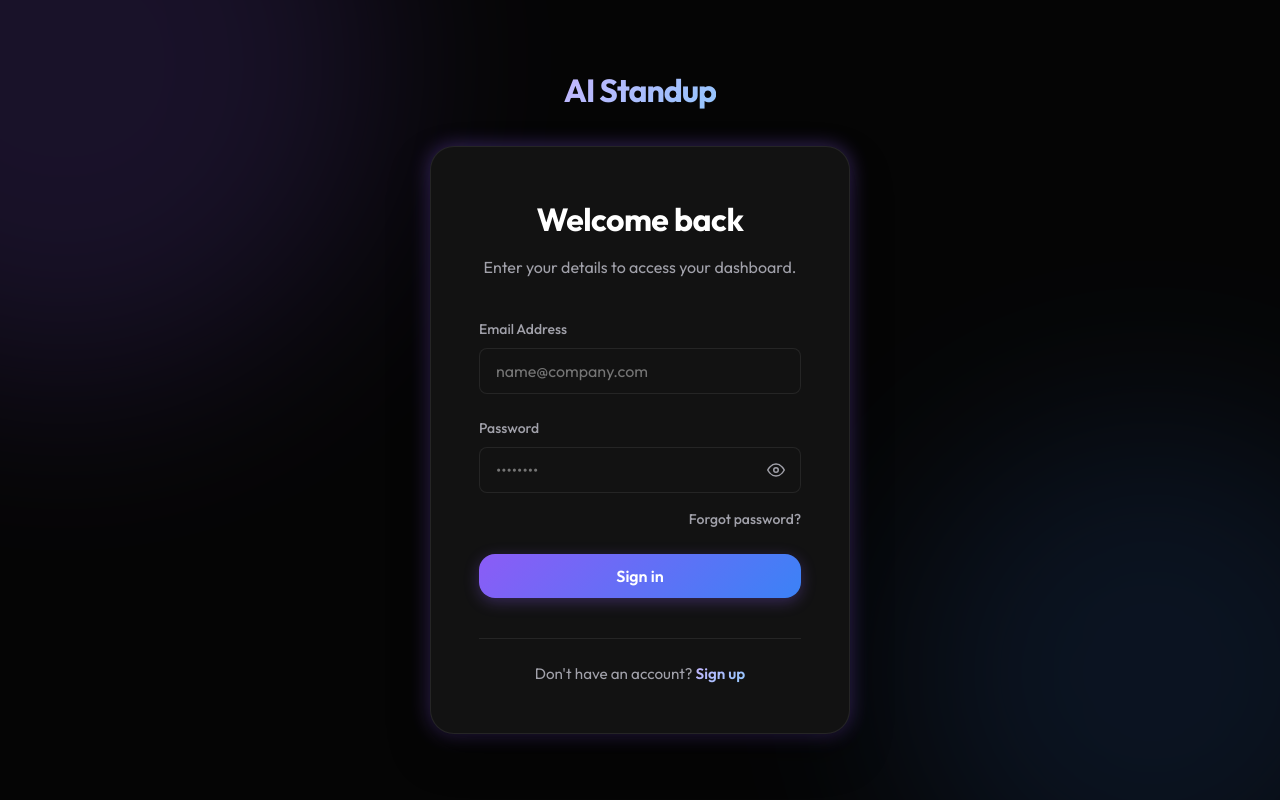
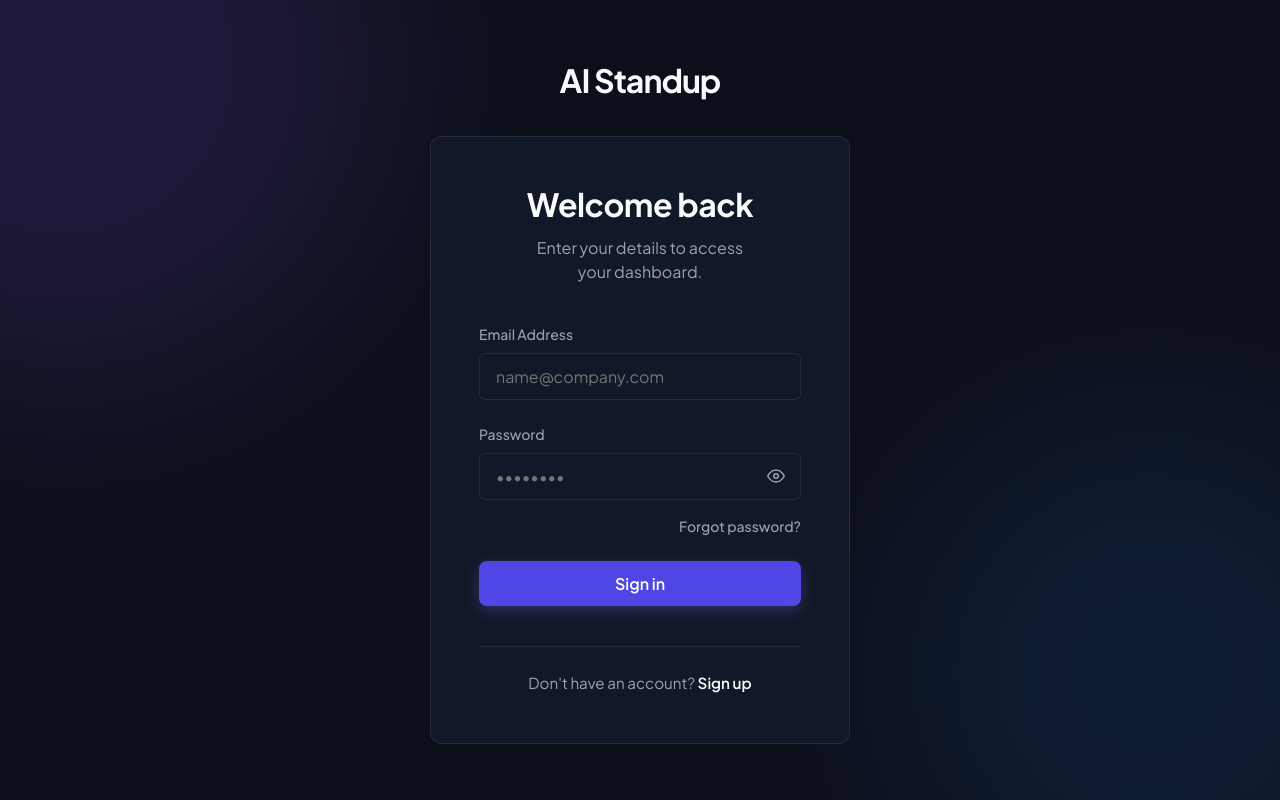
Before and after one commit to rohandev19/ai-standup, a Next.js app in the folder apps/web/: page /login in a window 1280 px wide. Built offline with nearby package versions, Linux system fonts and the light colour scheme; no server answers.

Commit message:
style(web): replace design tokens and add focus/reduced-motion globals

```diff
--- a/apps/web/src/app/globals.css
+++ b/apps/web/src/app/globals.css
@@ -1,33 +1,102 @@
-@import url('https://fonts.googleapis.com/css2?family=Outfit:wght@300;400;500;600;700&display=swap');
+:root {
+  /* ==========================================================================
+     1. COLOR SYSTEM (Tone Step Hierarchy & Restrained Palette)
+     ========================================================================== */
 
-:root {
-  /* Core Colors */
-  --bg-primary: #050505;
-  --bg-secondary: #121212;
-  --bg-glass: rgba(255, 255, 255, 0.03);
-  --bg-glass-hover: rgba(255, 255, 255, 0.08);
+  /* Neutral Surfaces: Step-based depth (slate/zinc) */
+  --surface-0: #0b0f19;
+  --surface-1: #111827;
+  --surface-2: #1f2937;
+  --surface-3: #374151;
 
-  --text-primary: #ffffff;
-  --text-secondary: #a1a1aa;
+  --bg-primary: var(--surface-0);
+  --bg-secondary: var(--surface-1);
 
-  /* Brand Gradients (Neon Purple/Blue) */
-  --accent-primary: #8b5cf6;
+  /* Typography Colors */
+  --text-primary: #f9fafb;
+  --text-secondary: #9ca3af;
+  --text-muted: #6b7280;
+
+  /* Accent (High-contrast, restrained solid — no gradient glow) */
+  --accent: #4f46e5;
+  --accent-hover: #4338ca;
+  --accent-subtle: rgba(79, 70, 229, 0.12);
+  --accent-primary: var(--accent);
   --accent-secondary: #3b82f6;
-  --gradient-glow: linear-gradient(135deg, #8b5cf6 0%, #3b82f6 100%);
-  --gradient-text: linear-gradient(135deg, #c4b5fd 0%, #93c5fd 100%);
+
+  /* Shared Status Colors (Must be identical across Dashboard, History, Email) */
+  --status-submitted: #10b981;
+  --status-submitted-bg: rgba(16, 185, 129, 0.12);
+  --status-late: #f59e0b;
+  --status-late-bg: rgba(245, 158, 11, 0.12);
+  --status-missed: #ef4444;
+  --status-missed-bg: rgba(239, 68, 68, 0.12);
+  --status-pending: #6b7280;
+  --status-pending-bg: rgba(107, 114, 128, 0.12);
+
+  /* Blocker Severity Colors (Visually distinct from submission status) */
+  --sev-low: #38bdf8;
+  --sev-low-bg: rgba(56, 189, 248, 0.12);
+  --sev-medium: #fbbf24;
+  --sev-medium-bg: rgba(251, 191, 36, 0.12);
+  --sev-high: #f43f5e;
+  --sev-high-bg: rgba(244, 63, 94, 0.12);
+
+  /* AI Surface (Subtle distinction without AI slop glowing effects) */
+  --ai-surface: rgba(99, 102, 241, 0.04);
+  --ai-border: rgba(99, 102, 241, 0.25);
+  --ai-badge: #818cf8;
 
   /* Borders & Shadows */
-  --border-glass: rgba(255, 255, 255, 0.08);
-  --border-glow: rgba(139, 92, 246, 0.5);
-  --shadow-glass: 0 8px 32px 0 rgba(0, 0, 0, 0.37);
-  --shadow-glow: 0 0 20px rgba(139, 92, 246, 0.4);
+  --border-subtle: rgba(255, 255, 255, 0.08);
+  --border-strong: rgba(255, 255, 255, 0.16);
+  --shadow-sm: 0 1px 2px 0 rgba(0, 0, 0, 0.05);
+  --shadow-md: 0 4px 6px -1px rgba(0, 0, 0, 0.1), 0 2px 4px -2px rgba(0, 0, 0, 0.1);
+  --shadow-lg: 0 10px 15px -3px rgba(0, 0, 0, 0.2), 0 4px 6px -4px rgba(0, 0, 0, 0.2);
 
-  /* Spacing */
-  --radius-sm: 0.5rem;
-  --radius-md: 1rem;
-  --radius-lg: 1.5rem;
+  /* Spacing Scale (4px/8px standard) */
+  --space-1: 0.25rem;  /* 4px */
+  --space-2: 0.5rem;   /* 8px */
+  --space-3: 0.75rem;  /* 12px */
+  --space-4: 1rem;     /* 16px */
+  --space-6: 1.5rem;   /* 24px */
+  --space-8: 2rem;     /* 32px */
+  --space-12: 3rem;    /* 48px */
+  --space-16: 4rem;    /* 64px */
+
+  /* Border Radii (Restrained, no bubbly capsules) */
+  --radius-xs: 4px;
+  --radius-sm: 6px;
+  --radius-md: 8px;
+  --radius-lg: 12px;
   --radius-full: 9999px;
+
+  /* Accessibility & Focus */
+  --focus-ring: #6366f1;
+
+  /* Motion Standards (≤200ms for status/interaction feedback) */
+  --dur-fast: 150ms;
+  --dur-base: 200ms;
+  --ease-standard: cubic-bezier(0.16, 1, 0.3, 1);
+
+  /* Legacy Bridge Tokens (Prevent breakage during component de-slop) */
+  --bg-glass: var(--surface-1);
+  --bg-glass-hover: var(--surface-2);
+  --border-glass: var(--border-subtle);
+  --border-glow: var(--border-strong);
+  --shadow-glass: var(--shadow-md);
+  --shadow-glow: none;
+  --gradient-glow: var(--accent);
+  --gradient-text: var(--text-primary);
+  --surface-bg: var(--surface-1);
+  --primary-accent: var(--accent);
+  --bg-main: var(--surface-0);
+  --border-color: var(--border-subtle);
 }
+
+/* ==========================================================================
+   2. RESET & BASE
+   ========================================================================== */
 
 * {
   box-sizing: border-box;
@@ -35,18 +104,37 @@
   margin: 0;
 }
 
-html,
+html {
+  color-scheme: dark;
+}
+
 body {
-  max-width: 100vw;
-  overflow-x: hidden;
+  min-height: 100dvh;
   background-color: var(--bg-primary);
   color: var(--text-primary);
-  font-family: 'Outfit', sans-serif;
+  font-family: var(--font-sans, system-ui, -apple-system, BlinkMacSystemFont, 'Segoe UI', Roboto, sans-serif);
+  font-size: 1rem;
   line-height: 1.5;
   -webkit-font-smoothing: antialiased;
+  -moz-osx-font-smoothing: grayscale;
 }
 
-/* Base Elements */
+/* Typography defaults */
+h1, h2, h3, h4, h5, h6 {
+  color: var(--text-primary);
+  font-weight: 700;
+  line-height: 1.2;
+  letter-spacing: -0.02em;
+  text-wrap: balance;
+}
+
+p {
+  color: var(--text-secondary);
+  line-height: 1.6;
+  text-wrap: pretty;
+  max-width: 70ch;
+}
+
 a {
   color: inherit;
   text-decoration: none;
@@ -61,31 +149,58 @@ button {
 
 input, textarea, select {
   font-family: inherit;
+  font-size: 1rem;
 }
 
-/* Animations */
+/* ==========================================================================
+   3. ACCESSIBILITY GUARDRAILS
+   ========================================================================== */
+
+:focus-visible {
+  outline: 2px solid var(--focus-ring);
+  outline-offset: 2px;
+}
+
+@media (prefers-reduced-motion: reduce) {
+  *,
+  *::before,
+  *::after {
+    animation-duration: 0.01ms !important;
+    animation-iteration-count: 1 !important;
+    transition-duration: 0.01ms !important;
+    scroll-behavior: auto !important;
+  }
+}
+
+/* ==========================================================================
+   4. UTILITIES (De-slopped)
+   ========================================================================== */
+
+.text-gradient {
+  color: var(--text-primary);
+  font-weight: 700;
+}
+
+.animate-fade-in {
+  animation: fadeIn var(--dur-fast) var(--ease-standard) forwards;
+}
+
+.animate-slide-up {
+  animation: slideUp var(--dur-base) var(--ease-standard) forwards;
+}
+
 @keyframes fadeIn {
   from { opacity: 0; }
   to { opacity: 1; }
 }
 
 @keyframes slideUp {
-  from { opacity: 0; transform: translateY(20px); }
-  to { opacity: 1; transform: translateY(0); }
+  from {
+    opacity: 0;
+    transform: translateY(8px);
+  }
+  to {
+    opacity: 1;
+    transform: translateY(0);
+  }
 }
-
-@keyframes pulseGlow {
-  0% { box-shadow: 0 0 10px rgba(139, 92, 246, 0.2); }
-  50% { box-shadow: 0 0 30px rgba(139, 92, 246, 0.6); }
-  100% { box-shadow: 0 0 10px rgba(139, 92, 246, 0.2); }
-}
-
-/* Utility Classes */
-.animate-fade-in { animation: fadeIn 0.5s ease-out forwards; }
-.animate-slide-up { animation: slideUp 0.6s cubic-bezier(0.16, 1, 0.3, 1) forwards; }
-.text-gradient {
-  background: var(--gradient-text);
-  -webkit-background-clip: text;
-  -webkit-text-fill-color: transparent;
-  background-clip: text;
-}
--- a/apps/web/src/app/layout.tsx
+++ b/apps/web/src/app/layout.tsx
@@ -1,7 +1,14 @@
 import type { Metadata } from 'next';
+import { Plus_Jakarta_Sans } from 'next/font/google';
 import './globals.css';
 import { AuthProvider } from '@/contexts/AuthContext';
 import { WorkspaceProvider } from '@/contexts/WorkspaceContext';
+
+const fontSans = Plus_Jakarta_Sans({
+  subsets: ['latin'],
+  variable: '--font-sans',
+  display: 'swap',
+});
 
 export const metadata: Metadata = {
   title: {
@@ -34,7 +41,7 @@ export default function RootLayout({
   children: React.ReactNode;
 }>) {
   return (
-    <html lang="en">
+    <html lang="en" className={fontSans.variable}>
       <body>
         <AuthProvider>
           <WorkspaceProvider>
```
